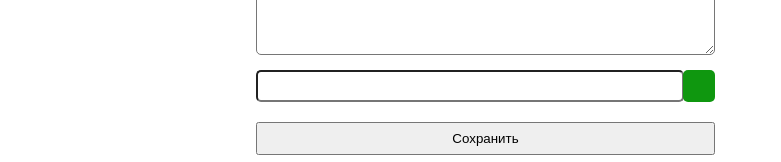
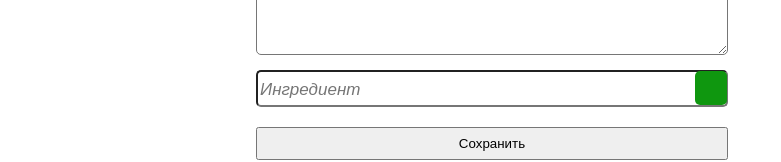
Before and after one commit to eugene-lophitsky/food-recipes-client, a React (Vite) app: page /add-recipe in a window 1280 px wide. Shown: the part 252-414 px from the top of the page, without its empty margins (0-781 px from the left). Built offline with nearby package versions, Linux system fonts and the light colour scheme.

Commit message:
add placeholders

```diff
--- a/src/pages/add-recipe/ui/AddRecipePage.jsx
+++ b/src/pages/add-recipe/ui/AddRecipePage.jsx
@@ -18,7 +18,7 @@ const AddRecipePage = () => {
 
         <span className={styles.ingredientWrapper}>
             <a href="#" className={styles.ingredientButton}></a>
-          <input className={styles.ingredient} type="text" />
+          <input className={styles.ingredient} type="text" placeholder="Ингредиент" />
         </span>
         <button className={styles.saveButton}>Сохранить</button>
       </form>
--- a/src/pages/add-recipe/ui/AddRecipePage.module.css
+++ b/src/pages/add-recipe/ui/AddRecipePage.module.css
@@ -47,15 +47,21 @@ label {
 }
 
 .ingredient {
+    font-size: 17px;
     padding: 8px 245px 5px 2px;
     border-radius: 5px;
 }
 
+.ingredient::placeholder {
+    font-style: italic;
+}
+
 .ingredientButton {
     position: absolute;
-    right: 0;
+    top: 1px;
+    right: 1px;
     width: 32px;
-    height: 32px;
+    height: 34px;
     font-size: 18px;
     background-color: #0f970f;
     border-radius: 5px;
```
